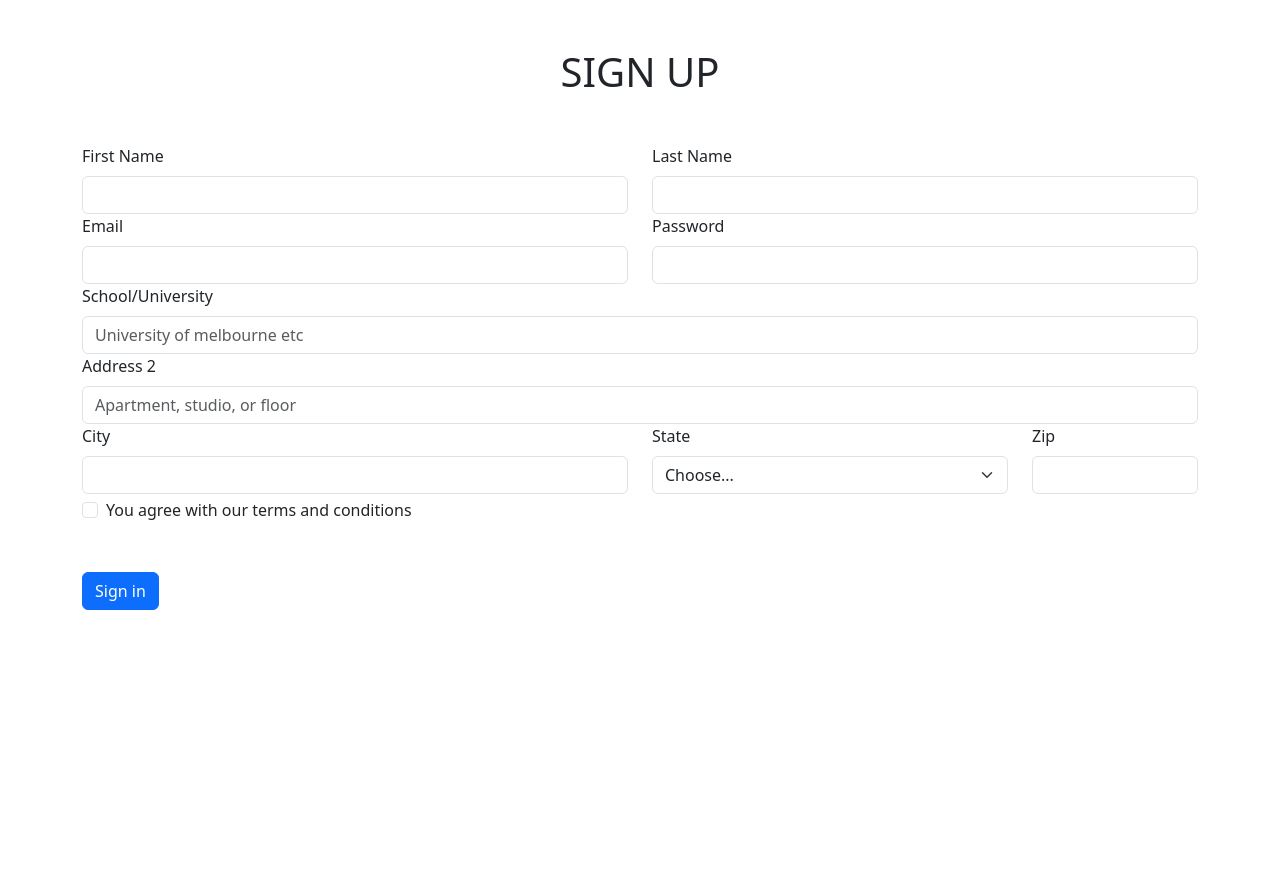
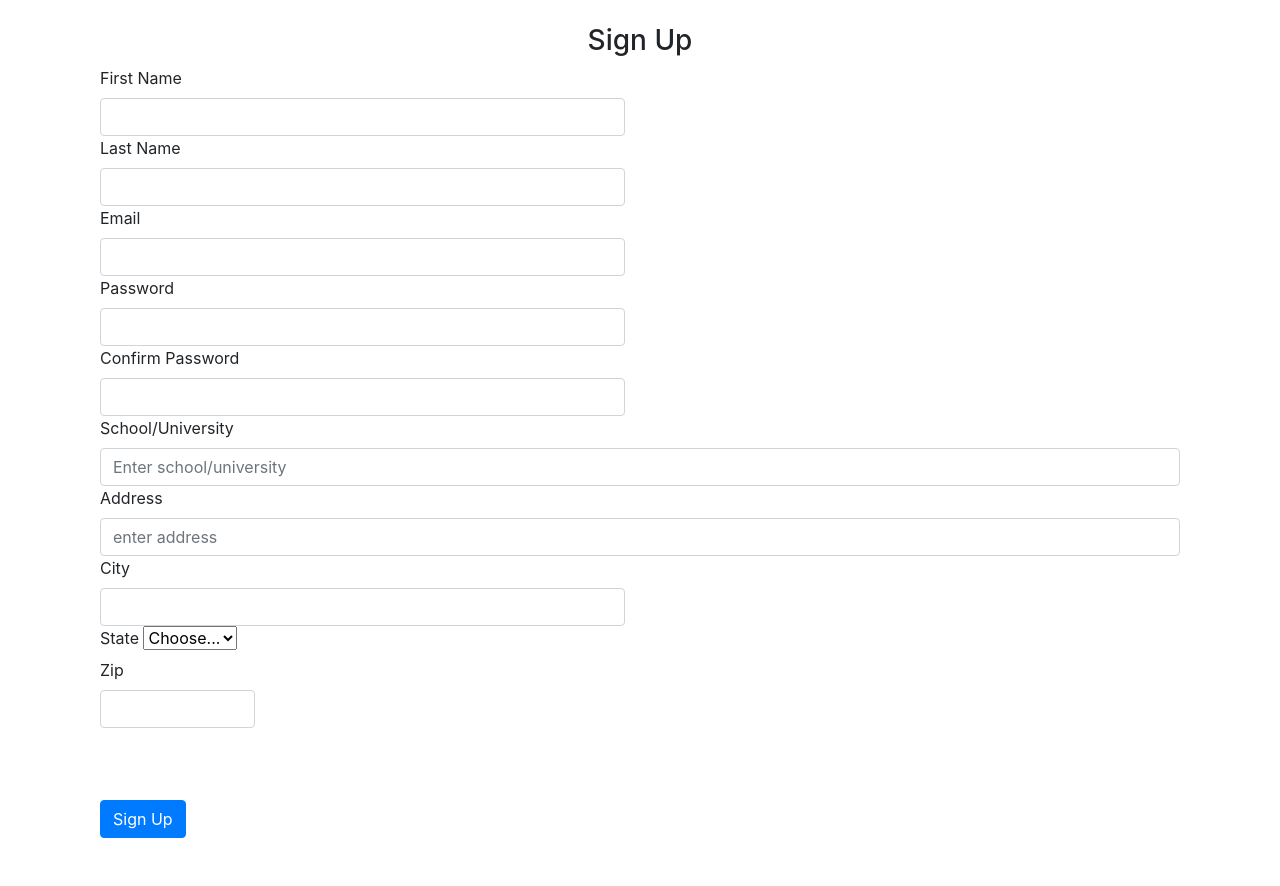
Before and after one commit to Hasith435/HAPM---starthack, a Flask app: page /signUp in a window 1280 px wide. Before the commit the page ends 610 px from the top, so only its background shows below. Run offline with Flask 3, Linux system fonts and the light colour scheme; some libraries are stand-ins or nearby versions.

Commit message:
made the login page and added login functionality. The login page and the sign up should lead to different pages. But right now that does not work.

```diff
--- a/website/auth.py
+++ b/website/auth.py
@@ -1,6 +1,62 @@
-from flask import Blueprint, render_template
+from flask import Blueprint, render_template, flash, redirect, request, url_for
+from .models import User
+from . import db
+from werkzeug.security import generate_password_hash, check_password_hash
+from flask_login import login_user, login_required, logout_user, current_user
+
 auth = Blueprint("auth", __name__)
 
-@auth.route("/signUp")
+@auth.route("/logout")
+def logout():
+    return redirect(url_for("auth.login"))
+
+@auth.route("/signUp", methods=['GET', 'POST'])
 def sign_up():
+
+    if request.method == 'POST' and request.form.get('register_form'):
+        first_name = request.form.get('first_name')
+        last_name = request.form.get('last_name')
+        email = request.form.get('email')
+        password = request.form.get('password1')
+        confirm_password = request.form.get('password2')
+        school = request.form.get('school')
+        address = request.form.get('address')
+        city = request.form.get('city')
+        zip = request.form.get('zip')
+
+        user = User.query.filter_by(email=email).first()
+
+        if user:
+            print('already there')
+            flash('Email already exists', category='error')
+        else:
+            print('registered')
+            new_user = User(email=email, first_name=first_name, password=generate_password_hash(password, method='scrypt'), last_name=last_name, school=school, address=address, city=city, zip=zip)
+            db.session.add(new_user)
+            db.session.commit()
+            flash('Account Created!', category='success')
+
+            return redirect(url_for('views.subjects'))
+
     return render_template("Signin.html")
+
+@auth.route("/login", methods=['GET', 'POST'])
+def login():
+
+    if request.method == 'POST' and request.form.get('login_form'):
+        print('post request login')
+        email = request.form.get('email')
+        password = request.form.get('password')
+
+        user = User.query.filter_by(email=email).first()
+
+        if user:
+            if check_password_hash(user.password, password):
+                flash('Logged in successfully', category='success')
+                return redirect(url_for('views.learner_type'))
+            else:
+                flash('Incorrect password, try again', category='error')
+        else:
+            flash('Email does not exist', category='error')
+
+    return render_template('login.html')
--- a/website/templates/SignIn.html
+++ b/website/templates/SignIn.html
@@ -1,93 +1,73 @@
-<!DOCTYPE html>
+{% extends "initialization_base.html" %}
 
-<html>
+{% block title %} Sign Up {% endblock %}
 
-<head>
-    <title>Sign Up</title>
-    <link rel="stylesheet" href="css/bootstrap.css" />
-    <meta charset="utf-8">
-    <meta name="viewport" content="width=device-width, initial-scale=1">
-    <link rel="stylesheet" href="">
-    <link rel="stylesheet" href="https://cdn.jsdelivr.net/npm/bootstrap-icons@1.10.5/font/bootstrap-icons.css">
-    <link rel="icon" href="img/new-tech-website-favicon-color.png">
-</head>
+{% block content %}
 
-<body>
+<form method="POST" id="register_form">
+  <br />
+  <h3 align="center">Sign Up</h3>
 
-<div class="container  ">
-
-    <div class=" text-center mb-5 mt-5"  >
-        <h1>SIGN UP</h1>
+  <div class="col-md-6">
+    <label for="first_name" class="form-label">First Name</label>
+    <input type="text" class="form-control" id="first_name" name="first_name" />
+  </div>
+  <div class="col-md-6">
+    <label for="last_name" class="form-label">Last Name</label>
+    <input type="text" class="form-control" id="last_name" name="last_name" />
   </div>
 
-
-      <form class=" row ">
-
-
-
-
-
   <div class="col-md-6">
-
-                <label for="Fristname" class="form-label">First Name</label>
-                <input type="text" class="form-control" id="Fristname">
+    <label for="email" class="form-label">Email</label>
+    <input type="email" class="form-control" id="email" name="email"/>
   </div>
   <div class="col-md-6">
-
-                <label for="Lastname" class="form-label">Last  Name</label>
-                <input type="text" class="form-control" id="Lastname">
-            </div>
-
-
-        <div class="col-md-6">
-          <label for="inputEmail4" class="form-label">Email</label>
-          <input type="email" class="form-control" id="inputEmail4">
+    <label for="password1" class="form-label">Password</label>
+    <input type="password" class="form-control" id="password1" name="password1"/>
   </div>
   <div class="col-md-6">
-          <label for="inputPassword4" class="form-label">Password</label>
-          <input type="password" class="form-control" id="inputPassword4">
+    <label for="password2" class="form-label">Confirm Password</label>
+    <input type="password" class="form-control" id="password2" name="password2" />
   </div>
   <div class="col-12">
-          <label for="inputAddress" class="form-label">School/University</label>
-          <input type="text" class="form-control" id="inputAddress" placeholder="University of melbourne etc">
+    <label for="school" class="form-label">School/University</label>
+    <input
+      type="text"
+      class="form-control"
+      id="school"
+      name="school"
+      placeholder="Enter school/university"
+    />
   </div>
   <div class="col-12">
-          <label for="inputAddress2" class="form-label">Address 2</label>
-          <input type="text" class="form-control" id="inputAddress2" placeholder="Apartment, studio, or floor">
+    <label for="address" class="form-label">Address</label>
+    <input
+      type="text"
+      class="form-control"
+      id="address"
+      name="address"
+      placeholder="enter address"
+    />
   </div>
   <div class="col-md-6">
-          <label for="inputCity" class="form-label">City</label>
-          <input type="text" class="form-control" id="inputCity">
+    <label for="city" class="form-label">City</label>
+    <input type="text" class="form-control" id="city" name="city"/>
   </div>
   <div class="col-md-4">
-          <label for="inputState" class="form-label">State</label>
-          <select id="inputState" class="form-select">
+    <label for="state" class="form-label">State</label>
+    <select id="state" class="form-select" name="state">
       <option selected>Choose...</option>
       <option>...</option>
     </select>
   </div>
   <div class="col-md-2">
-          <label for="inputZip" class="form-label">Zip</label>
-          <input type="text" class="form-control" id="inputZip">
+    <label for="zip" class="form-label">Zip</label>
+    <input type="text" class="form-control" id="zip" name="zip" />
   </div>
-        <div class="col-12">
-          <div class="form-check mt-1">
-            <input class="form-check-input" type="checkbox" id="gridCheck">
-            <label class="form-check-label" for="gridCheck">
-              You agree with our terms and conditions
-            </label>
-          </div>
-        </div>
+ <br />
   <div class="col-12 mb-5">
-          <button type="submit" class="btn btn-primary mt-5">Sign in</button>
+    <button type="submit" class="btn btn-primary mt-5">Sign Up</button>
   </div>
 </form>
 
-
-
-</div>
-
-
-</body>
-
-</html>
+{% endblock %}
--- /dev/null
+++ b/website/templates/initialization_base.html
@@ -0,0 +1,72 @@
+<!DOCTYPE html>
+
+<html>
+  <head>
+    <meta charset="utf-8" />
+    <meta name="vieport" content="width=device-width, initial-scale=1" />
+
+    <link
+      rel="stylesheet"
+      href="https://stackpath.bootstrapcdn.com/bootstrap/4.4.1/css/bootstrap.min.css"
+      integrity="sha384-Vkoo8x4CGsO3+Hhxv8T/Q5PaXtkKtu6ug5TOeNV6gBiFeWPGFN9MuhOf23Q9Ifjh"
+      crossorigin="anonymous"
+    />
+
+    <link
+      rel="stylesheet"
+      href="https://stackpath.bootstrapcdn.com/font-awesome/4.7.0/css/font-awesome.min.css"
+      crossorigin="anonymous"
+    />
+    <title>{% block title%}Login{% endblock %}</title>
+  </head>
+
+  <body>
+    {% with messages = get_flashed_messages(with_categories=true) %} {% if
+    messages %} {% for category, message in messages %} {% if category ==
+    'error' %}
+    <div class="alert alert-danger alter-dismissable fade show" role="alert">
+      {{ message }}
+      <button type="button" class="close" data-dismiss="alert">
+        <span aria-hidden="true">&times;</span>
+      </button>
+    </div>
+    {% else %}
+    <div class="alert alert-success alter-dismissable fade show" role="alert">
+      {{ message }}
+      <button type="button" class="close" data-dismiss="alert">
+        <span aria-hidden="true">&times;</span>
+      </button>
+    </div>
+    {% endif %} {% endfor %} {% endif %} {% endwith %}
+
+    <div class="container">
+
+        {% block content %}
+
+        {% endblock %}
+
+    </div>
+
+
+    <script
+      src="https://code.jquery.com/jquery-3.2.1.slim.min.js"
+      integrity="sha384-KJ3o2DKtIkvYIK3UENzmM7KCkRr/rE9/Qpg6aAZGJwFDMVNA/GpGFF93hXpG5KkN"
+      crossorigin="anonymous"
+    ></script>
+    <script
+      src="https://cdnjs.cloudflare.com/ajax/libs/popper.js/1.12.9/umd/popper.min.js"
+      integrity="sha384-ApNbgh9B+Y1QKtv3Rn7W3mgPxhU9K/ScQsAP7hUibX39j7fakFPskvXusvfa0b4Q"
+      crossorigin="anonymous"
+    ></script>
+    <script
+      src="https://maxcdn.bootstrapcdn.com/bootstrap/4.0.0/js/bootstrap.min.js"
+      integrity="sha384-JZR6Spejh4U02d8jOt6vLEHfe/JQGiRRSQQxSfFWpi1MquVdAyjUar5+76PVCmYl"
+      crossorigin="anonymous"
+    ></script>
+
+    <script
+      type="text/javascript"
+      src="{{url_for('static', filename='index.js')}}"
+    ></script>
+  </body>
+</html>
--- a/website/templates/opening_page.html
+++ b/website/templates/opening_page.html
@@ -36,7 +36,7 @@
 <body>
     <h1>HAPM LMS</h1>
     <div class="container">
-        <button onclick="window.location.href='/learner_type'">Student</button>
+        <button onclick="window.location.href='/login'">Student</button>
         <button onclick="teacherFunction()">Teacher</button>
     </div>
 
```
Also changed, not shown: website/__init__.py (+21 -0 lines), website/models.py (+16 -0 lines), website/templates/lms_base.html (added, +69 -0 lines), website/templates/login.html (added, +31 -0 lines), website/templates/subjects_page.html (+16 -8 lines), website/database.db (added). Lines whose indentation alone changed are shown as unchanged.
